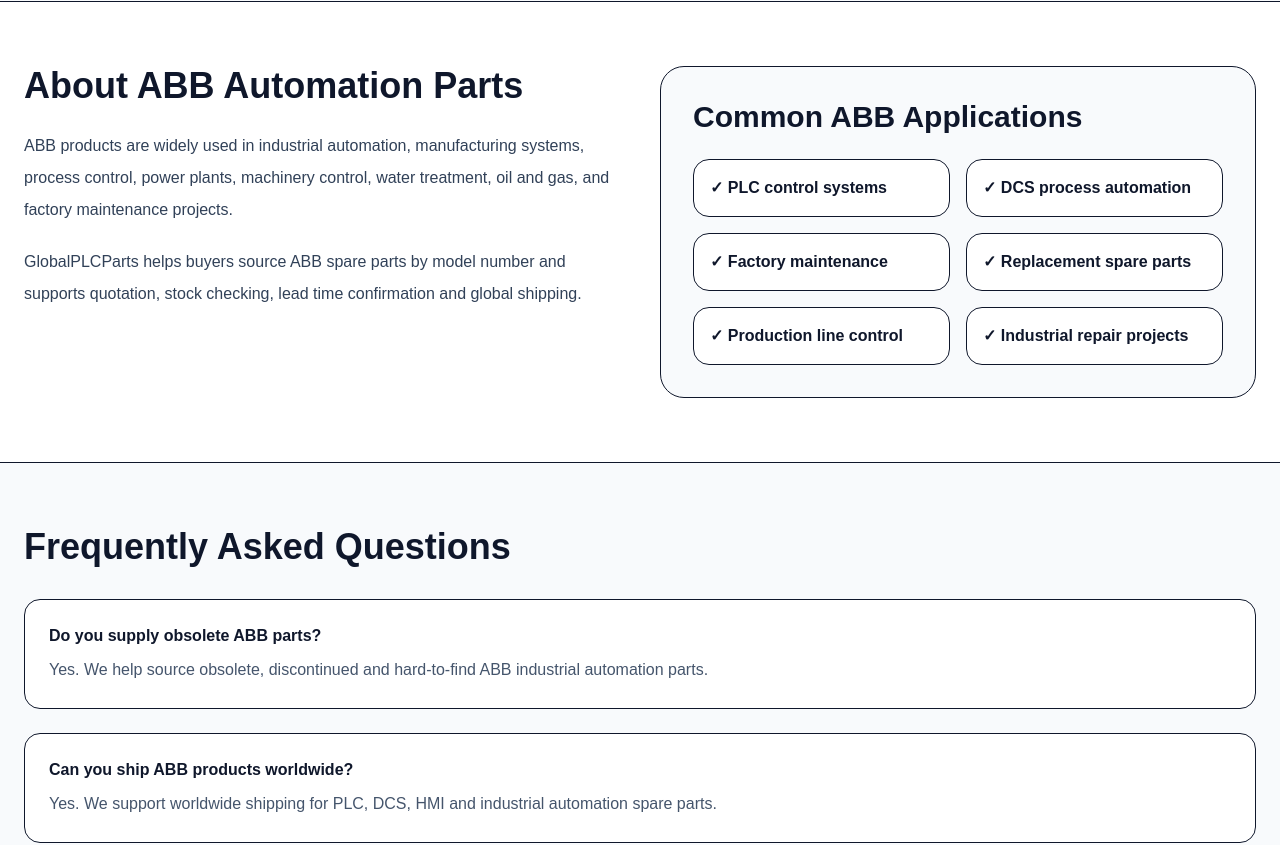
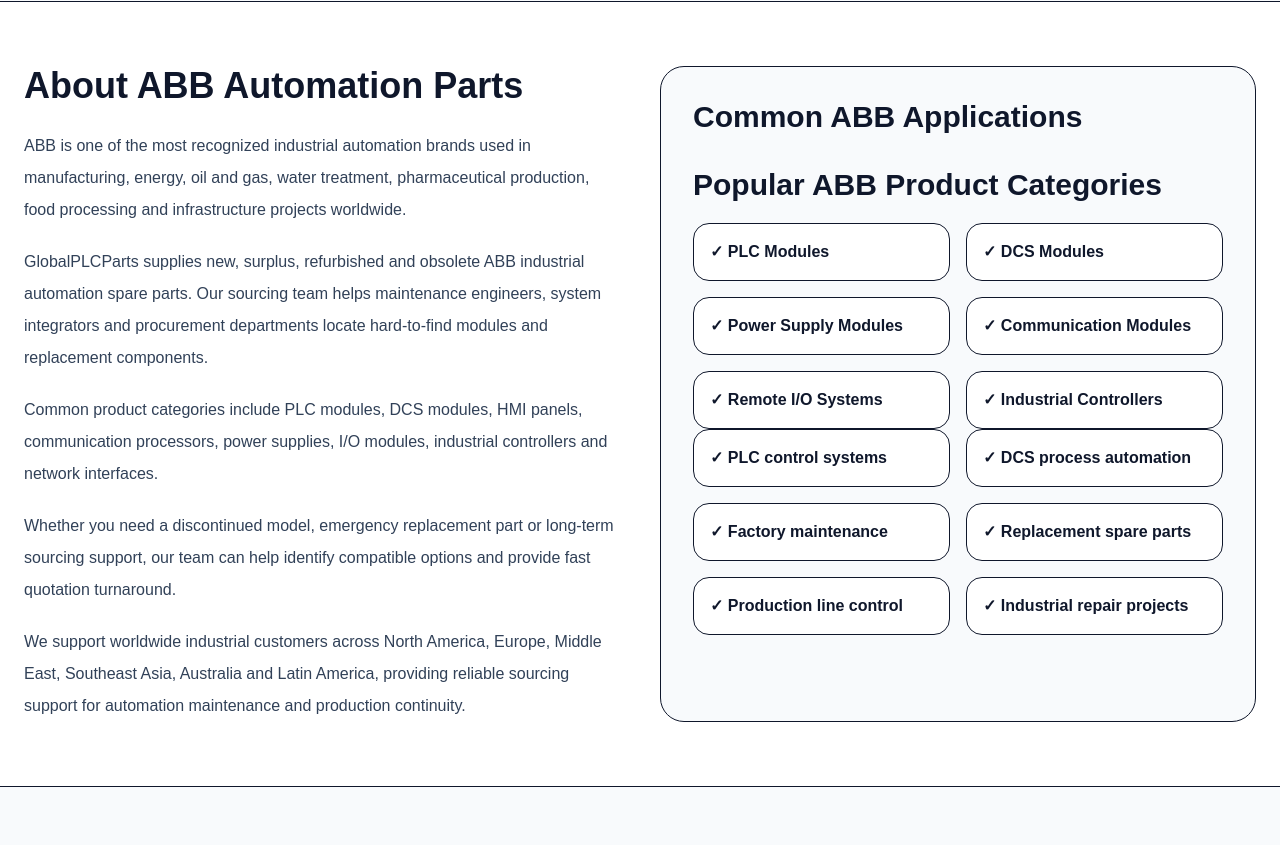
Before and after one commit to summitwang/globalplcparts, a Next.js app: page /brands/abb in a window 1280 px wide. Shown: the part 11000-11845 px from the top of the page. Built offline with nearby package versions, Linux system fonts and the light colour scheme.

Commit message:
Brand SEO PRO MAX v2

```diff
--- a/app/brands/[slug]/page.tsx
+++ b/app/brands/[slug]/page.tsx
@@ -264,23 +264,58 @@
               </div>
 
               <p className="text-slate-700 leading-8 mb-5">
-                {brandName} products are widely used in industrial automation,
-                manufacturing systems, process control, power plants, machinery
-                control, water treatment, oil and gas, and factory maintenance
-                projects.
-              </p>
+  {brandName} is one of the most recognized industrial automation brands
+  used in manufacturing, energy, oil and gas, water treatment,
+  pharmaceutical production, food processing and infrastructure projects
+  worldwide.
+</p>
 
-              <p className="text-slate-700 leading-8">
-                GlobalPLCParts helps buyers source {brandName} spare parts by
-                model number and supports quotation, stock checking, lead time
-                confirmation and global shipping.
-              </p>
+<p className="text-slate-700 leading-8 mb-5">
+  GlobalPLCParts supplies new, surplus, refurbished and obsolete
+  {` ${brandName} `}industrial automation spare parts. Our sourcing team
+  helps maintenance engineers, system integrators and procurement
+  departments locate hard-to-find modules and replacement components.
+</p>
+
+<p className="text-slate-700 leading-8 mb-5">
+  Common product categories include PLC modules, DCS modules, HMI
+  panels, communication processors, power supplies, I/O modules,
+  industrial controllers and network interfaces.
+</p>
+
+<p className="text-slate-700 leading-8 mb-5">
+  Whether you need a discontinued model, emergency replacement part or
+  long-term sourcing support, our team can help identify compatible
+  options and provide fast quotation turnaround.
+</p>
+
+<p className="text-slate-700 leading-8">
+  We support worldwide industrial customers across North America,
+  Europe, Middle East, Southeast Asia, Australia and Latin America,
+  providing reliable sourcing support for automation maintenance and
+  production continuity.
+</p>
             </div>
 
             <div className="bg-slate-50 border rounded-3xl p-8">
               <h3 className="text-3xl font-black mb-6">
                 Common {brandName} Applications
               </h3>
+
+              <div className="mt-8">
+  <h3 className="text-3xl font-black mb-5">
+    Popular {brandName} Product Categories
+  </h3>
+
+  <div className="grid sm:grid-cols-2 gap-4">
+    <Point text="PLC Modules" />
+    <Point text="DCS Modules" />
+    <Point text="Power Supply Modules" />
+    <Point text="Communication Modules" />
+    <Point text="Remote I/O Systems" />
+    <Point text="Industrial Controllers" />
+  </div>
+</div>
 
               <div className="grid sm:grid-cols-2 gap-4">
                 <Point text="PLC control systems" />
@@ -314,6 +349,27 @@
             />
           </div>
         </section>
+
+        <section className="max-w-7xl mx-auto px-6 pb-16">
+  <div className="bg-white border rounded-3xl p-8">
+
+    <h2 className="text-4xl font-black mb-8">
+      Why Buy {brandName} Parts From GlobalPLCParts?
+    </h2>
+
+    <div className="grid md:grid-cols-2 gap-5">
+
+      <Point text="Fast RFQ Response" />
+      <Point text="Worldwide Shipping" />
+      <Point text="Obsolete Parts Sourcing" />
+      <Point text="Industrial Automation Expertise" />
+      <Point text="Multi-Brand Inventory Access" />
+      <Point text="B2B Procurement Support" />
+
+    </div>
+
+  </div>
+</section>
 
         <section className="max-w-7xl mx-auto px-6 pb-16">
           <div className="bg-slate-900 text-white rounded-3xl p-10 text-center">
```
